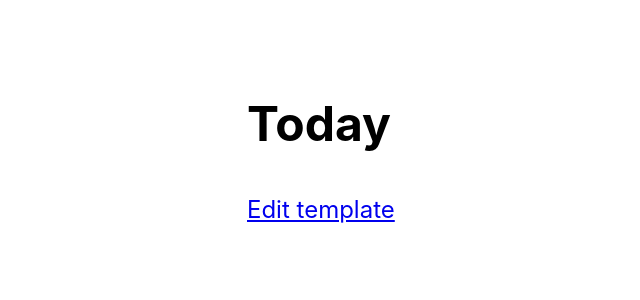
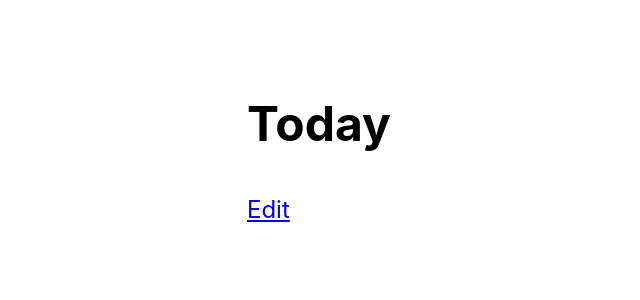
Before and after one commit to pietvanzoen/daily, a Vue app: page / in a window 1280 px wide. Shown: the top 300 px of the page, without its empty margins (41-681 px from the left). Built offline with nearby package versions, Linux system fonts and the light colour scheme.

Commit message:
Move the navigation to the App component

```diff
--- a/src/App.vue
+++ b/src/App.vue
@@ -1,9 +1,25 @@
 <script setup lang="ts">
-import { RouterView } from 'vue-router'
+import { RouterView, useRoute, useRouter } from 'vue-router'
+const route = useRoute()
+const router = useRouter()
 </script>
 
 <template>
-  <RouterView />
+  <main>
+    <header>
+      <h1>{{ route.meta.title }}</h1>
+      <nav>
+        <router-link
+          v-for="link in router.getRoutes()"
+          :key="link.path"
+          :to="link.path"
+          active-class="hidden"
+          >{{ link.meta.title }}</router-link
+        >
+      </nav>
+    </header>
+    <RouterView />
+  </main>
 </template>
 
 <style scoped></style>
--- a/src/assets/main.css
+++ b/src/assets/main.css
@@ -24,3 +24,7 @@ main {
   max-width: 800px;
   padding: 2em;
 }
+
+.hidden {
+  display: none;
+}
--- a/src/router/index.ts
+++ b/src/router/index.ts
@@ -8,12 +8,18 @@ const router = createRouter({
     {
       path: '/',
       name: 'today',
-      component: TodayView
+      component: TodayView,
+      meta: {
+        title: 'Today'
+      }
     },
     {
       path: '/edit',
       name: 'edit',
-      component: EditView
+      component: EditView,
+      meta: {
+        title: 'Edit'
+      }
     }
   ]
 })
--- a/src/views/EditView.vue
+++ b/src/views/EditView.vue
@@ -5,14 +5,7 @@ const taskStore = useTaskStore()
 </script>
 
 <template>
-  <main>
-    <header>
-      <h1>Edit Tasks</h1>
-      <nav>
-        <router-link to="/">Today</router-link>
-      </nav>
-    </header>
-
+  <section>
     <div v-for="task in taskStore.tasks" :key="task.id">
       <input
         type="text"
@@ -23,5 +16,5 @@ const taskStore = useTaskStore()
     </div>
 
     <button @click="taskStore.addTask('')">Add task</button>
-  </main>
+  </section>
 </template>
--- a/src/views/TodayView.vue
+++ b/src/views/TodayView.vue
@@ -4,12 +4,6 @@ const taskStore = useTaskStore()
 </script>
 
 <template>
-  <main>
-    <header>
-      <h1>Today</h1>
-      <RouterLink to="/edit">Edit template</RouterLink>
-    </header>
-
   <ul>
     <li v-for="task in taskStore.tasks" :key="task.id">
       <input
@@ -21,5 +15,4 @@ const taskStore = useTaskStore()
       <label :for="task.id" v-html="task.html" />
     </li>
   </ul>
-  </main>
 </template>
```
Lines whose indentation alone changed are shown as unchanged.
